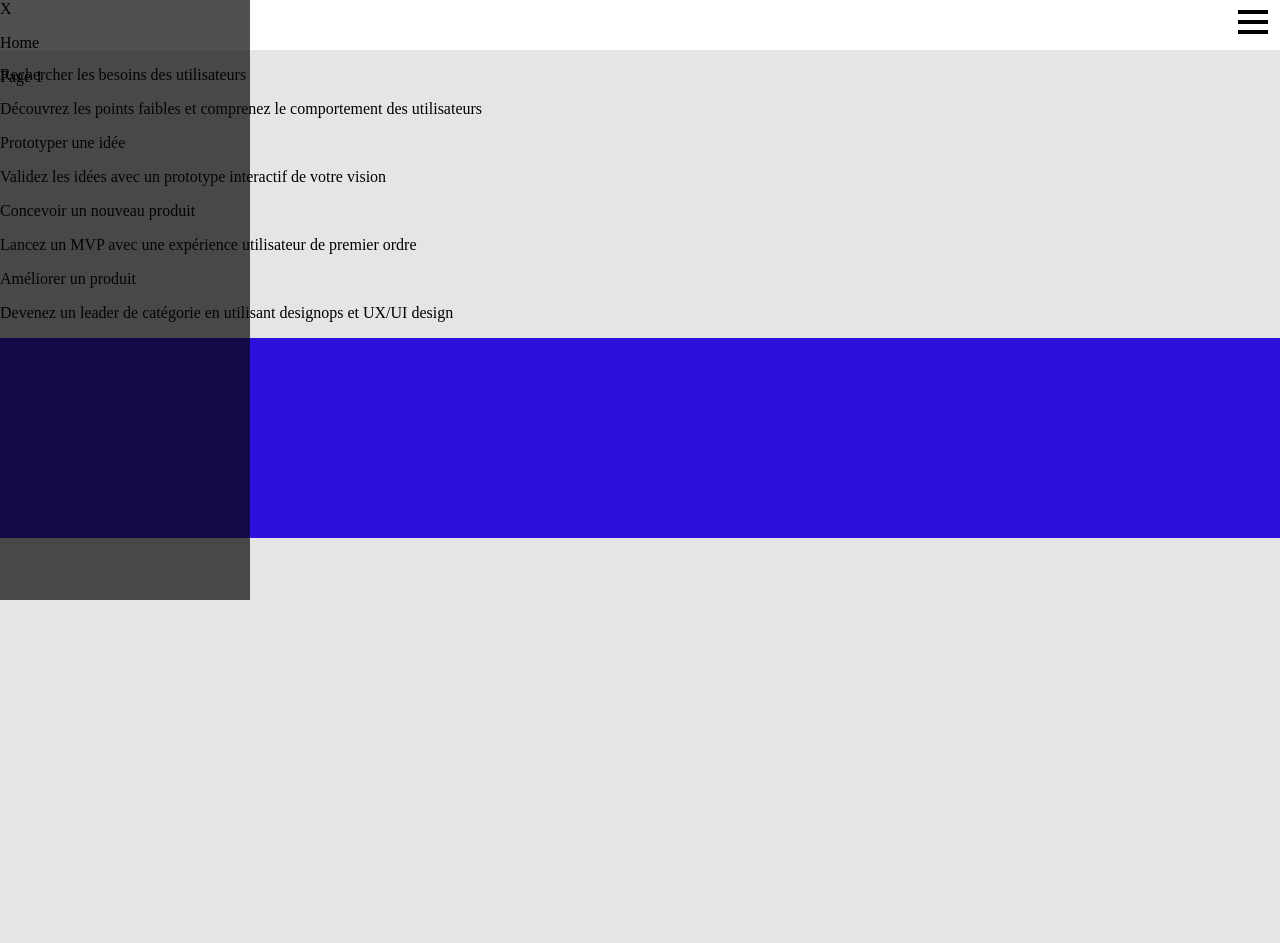
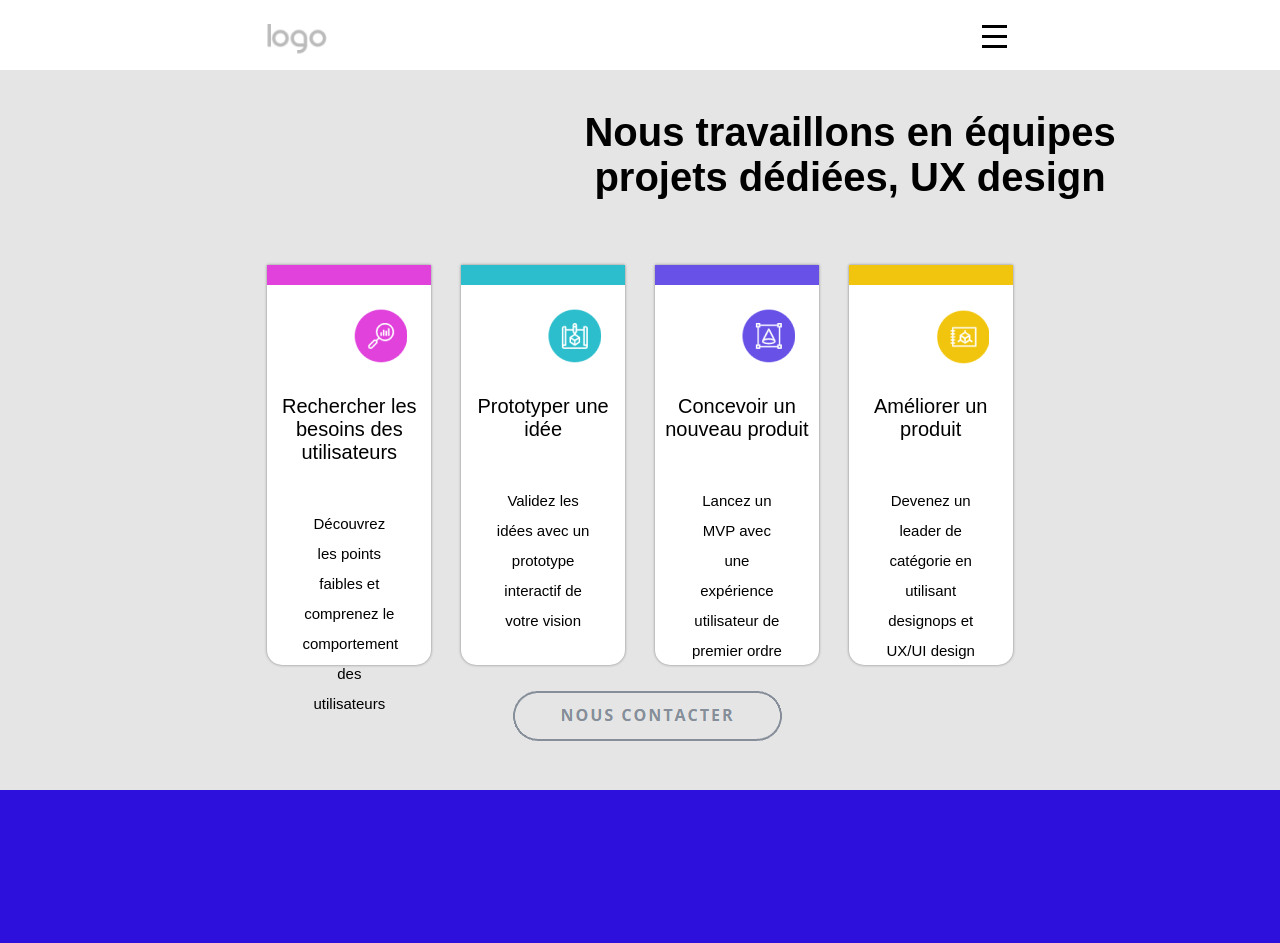
Before and after one commit to Aurel-Yenyen/Divers, a plain HTML site: page NicePage/index.html in a window 1280 px wide. Before the commit the page ends 800 px from the top, so only its background shows below. Drawn offline with Linux system fonts and the light colour scheme.

Commit message:
Image, Bande, Logo, Text

```diff
--- a/NicePage/index.html
+++ b/NicePage/index.html
@@ -14,8 +14,8 @@
             <div id="content" class="modal">
             <!-- Fenêtre Modale    -->
                 <div class="modal-content">
-                    <div class="close_modal">
-                        <a class="close_modal">X</a>
+                    <div class="modal_close">
+                        <a href="#" class="modal_close">&times;</a>
                     </div>
                     <div class="para">
                         <p class="para1">Home</p>
@@ -25,14 +25,16 @@
             </div>
             <!-- Menu Burger -->
             <div id="button">
-                <a class="burger" href="#container"></a>
+                <a class="burger" href="#content"></a>
             </div>
             </div>
     </header>
     <main>
-        <div class="title"></div>
-        <div id="content">
-            <div class="contener1">
+        <div class="title">
+            <p>Nous travaillons en équipes projets dédiées, UX design</p>
+        </div>
+        <div id="block">
+            <div class="contener">
                 <div class="bande1"></div>
                 <div class="logo1"></div>
                 <div class="text">
@@ -40,7 +42,7 @@
                     <p class="subtitle2">Découvrez les points faibles et comprenez le comportement des utilisateurs</p>
                 </div>
             </div>
-            <div class="contener2">
+            <div class="contener">
                 <div class="bande2"></div>
                 <div class="logo2"></div>
                 <div class="text">
@@ -48,7 +50,7 @@
                     <p class="subtitle2">Validez les idées avec un prototype interactif de votre vision</p>
                 </div>
             </div>
-            <div class="contener3">
+            <div class="contener">
                 <div class="bande3"></div>
                 <div class="logo3"></div>
                 <div class="text">
@@ -56,17 +58,18 @@
                     <p class="subtitle2">Lancez un MVP avec une expérience utilisateur de premier ordre</p>
                 </div>
             </div>
-            <div class="contener4">
+            <div class="contener">
                 <div class="bande4"></div>
                 <div class="logo4"></div>
                 <div class="text">
                     <p class="subtitle">Améliorer un produit</p>
                     <p class="subtitle2">Devenez un leader de catégorie en utilisant designops et UX/UI design</p>
                 </div>
+
             </div>
 
         </div>
-
+        <div class="contact"></div>
     </main>
     <footer>
         <canvas ></canvas>
--- a/NicePage/style.css
+++ b/NicePage/style.css
@@ -2,11 +2,12 @@ body{
     background-color: #E5E5E5;
     box-sizing: border-box;
     padding: 0;
-    margin: 0;}
+    margin: 0;
+    height: 100%;}
 header{
     background-color: white;
     width: auto;
-    height: 50px;
+    height: 70px;
     display: flex;
     justify-content: space-between;
     align-items: flex-start;}
@@ -15,18 +16,19 @@ header{
     width: 42px;
     height: 24px;
     position: relative;
-    padding-top: 20px;}
+    padding-top: 35px;
+    margin-right: 20%;}
 .burger{
-    width: 30px;
-    height: 4px;
+    width: 25px;
+    height: 3px;
     background-color: black;
     display: flex;
     flex-direction: column;}
 .burger::before, .burger::after{
     content: "";
     position: absolute;
-    width: 30px;
-    height: 4px;
+    width: 25px;
+    height: 3px;
     background-color: black;
     align-self: center;}
 .burger::before{
@@ -35,24 +37,144 @@ header{
     transform: translateY(10px);}
     /* Fenêtre Modal */
 .modal{
-    background-color: black);
+    visibility: hidden;
+    opacity: 0;
+    background-color: rgba(7, 7, 7, .7);
     top: 0;
     left: 0;
     right: 0;
     bottom: 0;
-    position: absolute;}
+    position: absolute;
+    transition: 3s;}
+.modal:target{
+    visibility: visible;
+    opacity: 1;}
 .modal-content{
-    background-color: rgba(7, 7, 7, .7);
-    width: 250px;
-    height: 600px;
+    background-color: #30302F;
+    width: 150px;
+    height: 800px;
     max-width: 25%;
+    display: block;
+    padding: 25px;}
+.modal_close{
+    color: white;
+    font-size: 30px;
+    justify-self: right;
+    text-decoration: none;}
+.para{
+    color: white;
+    padding: 50px;
+    justify-self: left;}
+     /* Logo */
+.logo{
+    background: url(Image/Sans\ titre.png);
+    background-size: cover;
+    width: 80px;
+    height: 50px;
+    margin-left: 20%;
+    margin-top: 10px;}
+     /* Contener */
+#block{
+    display: flex;
+    justify-content: center;
+    flex-direction: row;
+    padding: 10px;}
+.contener{
+    width: 13%;
+    height: 400px;
+    background-color: white;
+    box-shadow: 0px 0px 3px grey;
+    border-radius: 0px 0px 15px 15px;
+    margin: 15px;}
+    /* Bande */
+.bande1{
+    width: 100%;
+    height: 20px;
+    background-color: #E142DC;}
+.bande2{
+    width: 100%;
+    height: 20px;
+    background-color: #2CBECC;}
+.bande3{
+    width: 100%;
+    height: 20px;
+    background-color: #6751E7;}
+.bande4{
+    width: 100%;
+    height: 20px;
+    background-color: #F1C50E;}
+    /* Icône */
+.logo1{
+    width: 10px;
+    height: 10px;
+    background: url(Image/loupe.png);
+    padding: 25px;
+    margin-top: 20px;
+    margin-left: 80px;}
+.logo2{
+    width: 10px;
+    height: 10px;
+    background: url(Image/tampon.png);
+    padding: 25px;
+    margin-top: 20px;
+    margin-left: 80px;}
+.logo3{
+    width: 10px;
+    height: 10px;
+    background: url(Image/cone.png);
+    padding: 25px;
+    margin-top: 20px;
+    margin-left: 80px;}
+.logo4{
+    width: 10px;
+    height: 10px;
+    background: url(Image/book.png);
+    padding: 25px;
+    margin-top: 20px;
+    margin-left: 80px;}
+    /* Text */
+.title{
+    font-size: 40px;
+    font-weight: 700;
+    font-family: sans-serif;
+    text-align: center;
+    width: 600px;
+    margin-left: 550px;}
+.text{
+    text-align: center;
+    font-family: sans-serif;
+    margin: 10px;
+    display: flex;
+    flex-direction: column;
+    justify-content: space-around;}
+.subtitle{
+    font-size: 20px;
+    font-weight: lighter;}
+.subtitle2{
+    margin: 25px;
+    font-size: 15px;
+    line-height: 30px;}
+.contact{
+    background: url(Image/contact.png);
+    width: 300px;
+    height: 100px;
+    background-repeat: no-repeat;
+    margin-left: 40%;
+    cursor: pointer;}
+.contact:hover{
+    ^m)=^gbg$c¨zù&
+    background: url(Image/contact2.png);
+    width: 300px;
+    height: 100px;
+    background-repeat: no-repeat;
+    margin-left: 40%;
+    cursor: pointer;}
+#block{
+    display: flex;
+}
+    /* Bas de Page */
 
-}
-
-
-
-
-footer{
+     footer{
     background-color: #2E10DD;
     width: auto;
-    height: 200px;}
+    height: 199px;}
```
Also changed, not shown: NicePage/Image/Sans titre.png (added), NicePage/Image/book.png (added), NicePage/Image/cone.png (added), NicePage/Image/contact.png (added), NicePage/Image/contact2.png (added), NicePage/Image/loupe.png (added), NicePage/Image/tampon.png (added).
